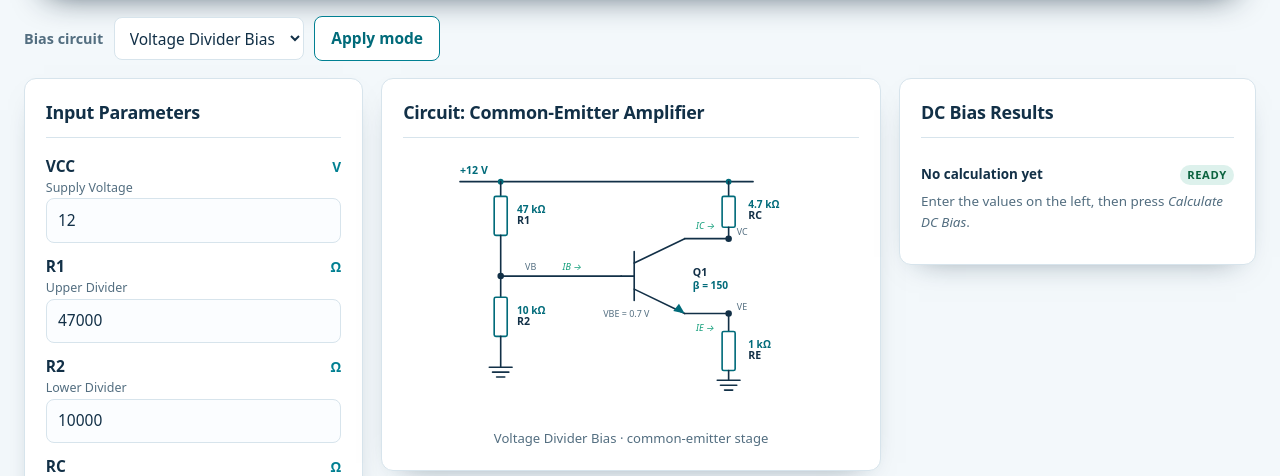
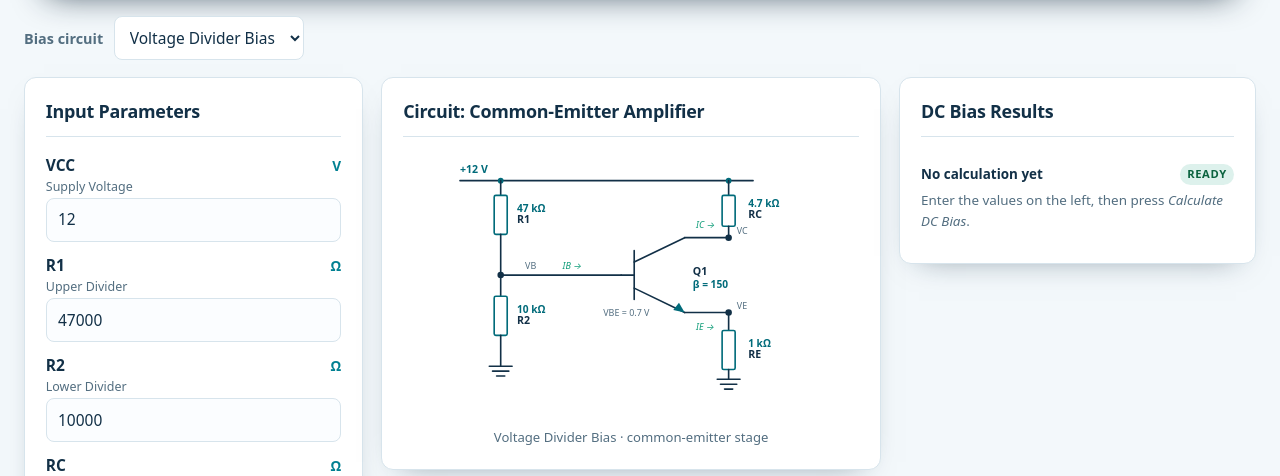
Before and after one commit to WITCHAYUT007/git-lab, a Flask app: page / in a window 1280 px wide. Shown: the part 124-600 px from the top of the page. Run offline with Flask 3, Linux system fonts and the light colour scheme.

Commit message:
feat: submit bias mode change immediately without Apply

```diff
--- a/static/style.css
+++ b/static/style.css
@@ -120,6 +120,11 @@ textarea {
   font-weight: 700;
   color: var(--muted);
   font-size: 0.9rem;
+}
+
+/* With JavaScript the select submits itself; keep the button as a no-JS fallback. */
+.mode-bar.is-auto .mode-apply {
+  display: none;
 }
 
 select {
--- a/templates/index.html
+++ b/templates/index.html
@@ -12,14 +12,15 @@
   </div>
 </header>
 
-<form method="post" action="/" class="mode-bar">
+<form method="post" action="/" class="mode-bar" id="mode-form">
   <label for="mode">Bias circuit</label>
   <select id="mode" name="mode">
     {% for key, label in modes %}
     <option value="{{ key }}"{% if key == mode %} selected{% endif %}>{{ label }}</option>
     {% endfor %}
   </select>
-  <button type="submit" name="action" value="mode">Apply mode</button>
+  <input type="hidden" name="action" value="mode">
+  <button type="submit" class="mode-apply">Apply mode</button>
 </form>
 
 <div class="grid">
@@ -390,6 +391,20 @@
 
 <script>
   (function () {
+    var mode = document.getElementById("mode");
+    var modeForm = document.getElementById("mode-form");
+    if (!mode || !modeForm) { return; }
+    modeForm.classList.add("is-auto");
+    mode.addEventListener("change", function () {
+      if (modeForm.requestSubmit) {
+        modeForm.requestSubmit();
+      } else {
+        modeForm.submit();
+      }
+    });
+  }());
+
+  (function () {
     var form = document.getElementById("sim-form");
     if (!form) { return; }
     form.addEventListener("submit", function () {
```
Also changed, not shown: docs/validation.md (+3 -1 lines).
